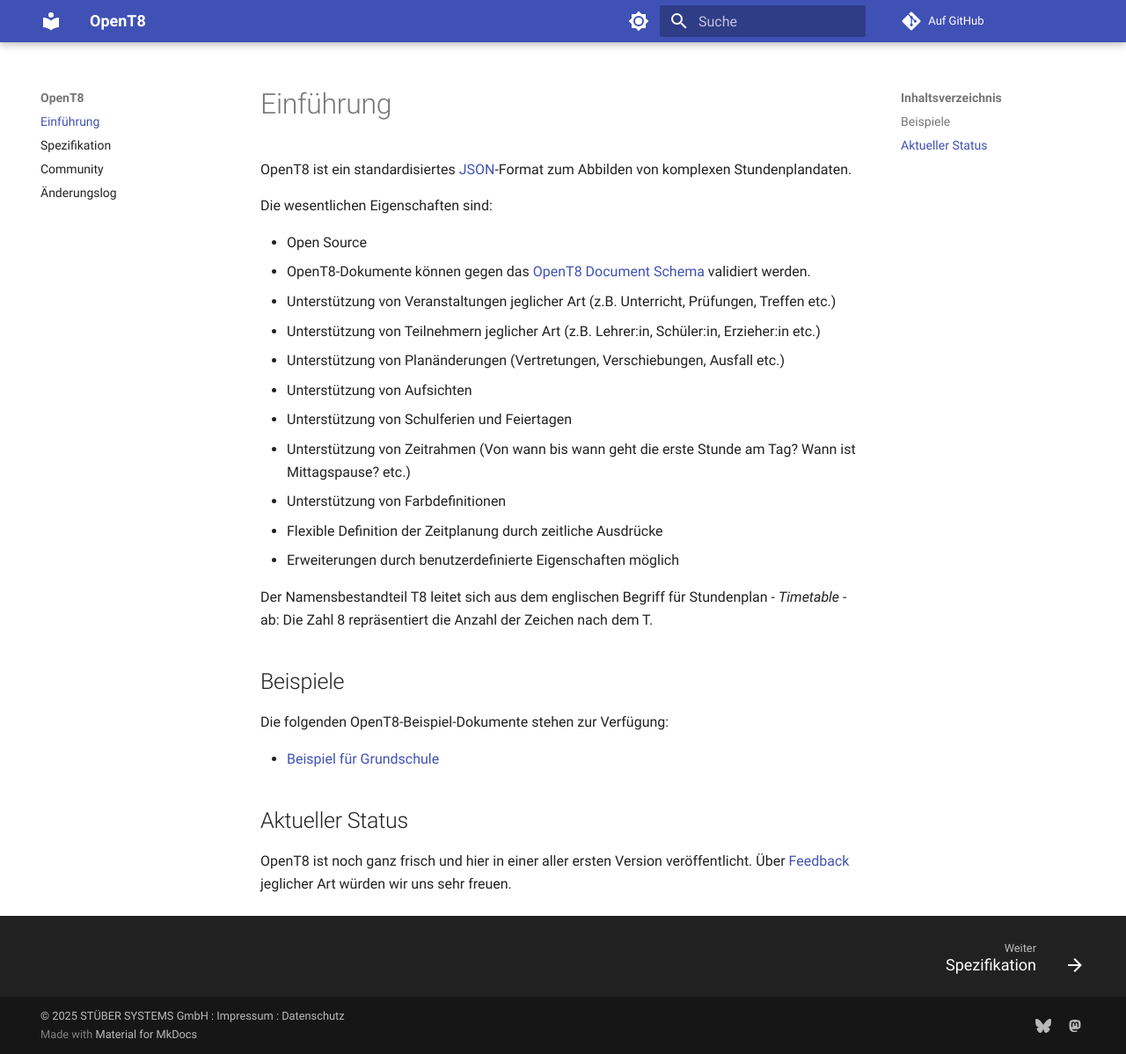
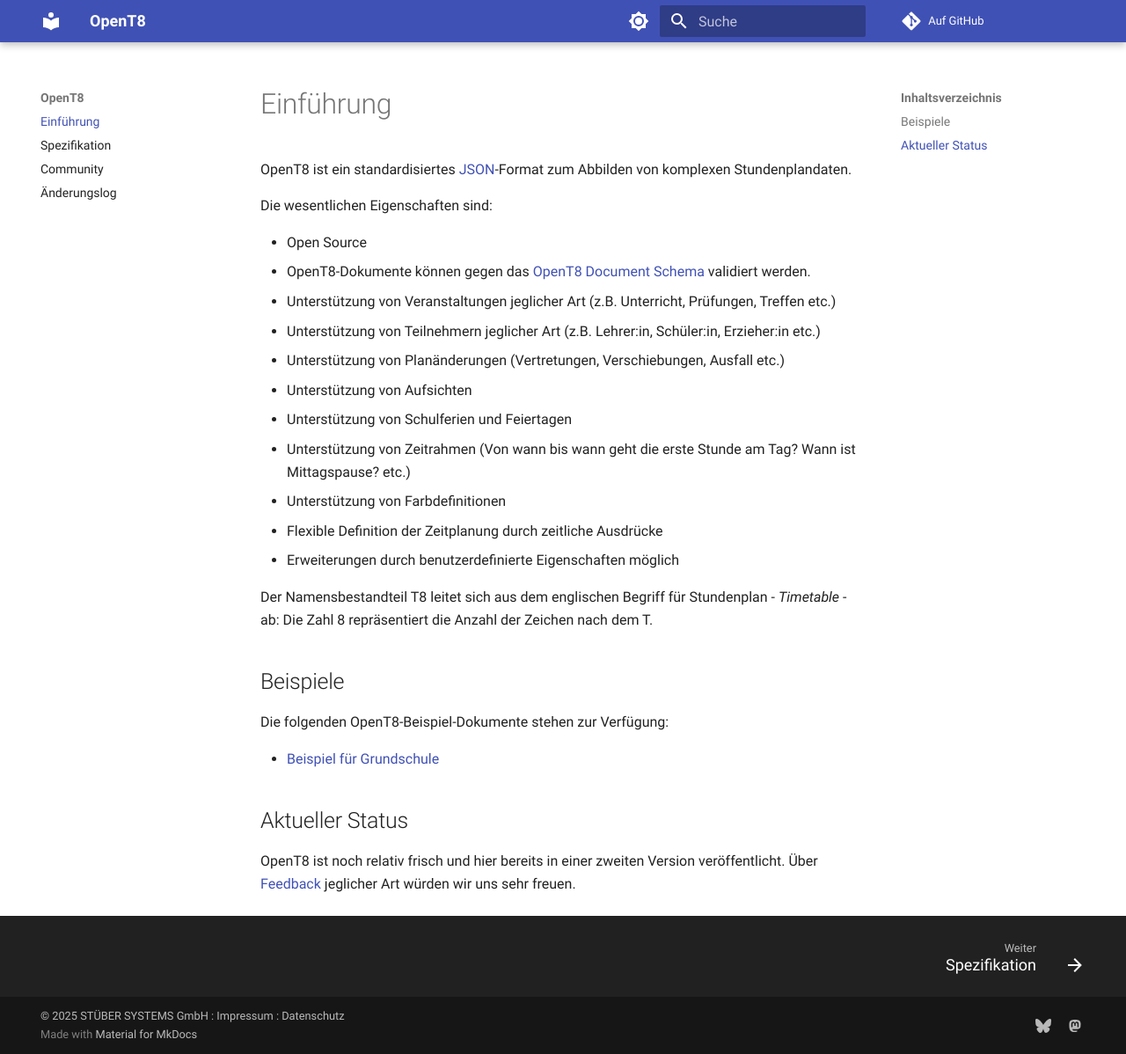
Before and after one commit to openpotato/opent8, an MkDocs documentation site: the page built from website/docs/index.md, in a window 1280 px wide and 1198 px high. Shown: the whole window at 88% size. Built offline with MkDocs 1.6.1 and Material for MkDocs 9.7.7, drawn with Linux system fonts in a browser that asks for light colours; comment, search, counter and statistics services are not loaded.

Commit message:
Website update

```diff
--- a/website/docs/index.md
+++ b/website/docs/index.md
@@ -26,4 +26,4 @@
 
 ## Aktueller Status
 
-OpenT8 ist noch ganz frisch und hier in einer aller ersten Version veröffentlicht. Über [Feedback](community.md) jeglicher Art würden wir uns sehr freuen.
+OpenT8 ist noch relativ frisch und hier bereits in einer zweiten Version veröffentlicht. Über [Feedback](community.md) jeglicher Art würden wir uns sehr freuen.
```
